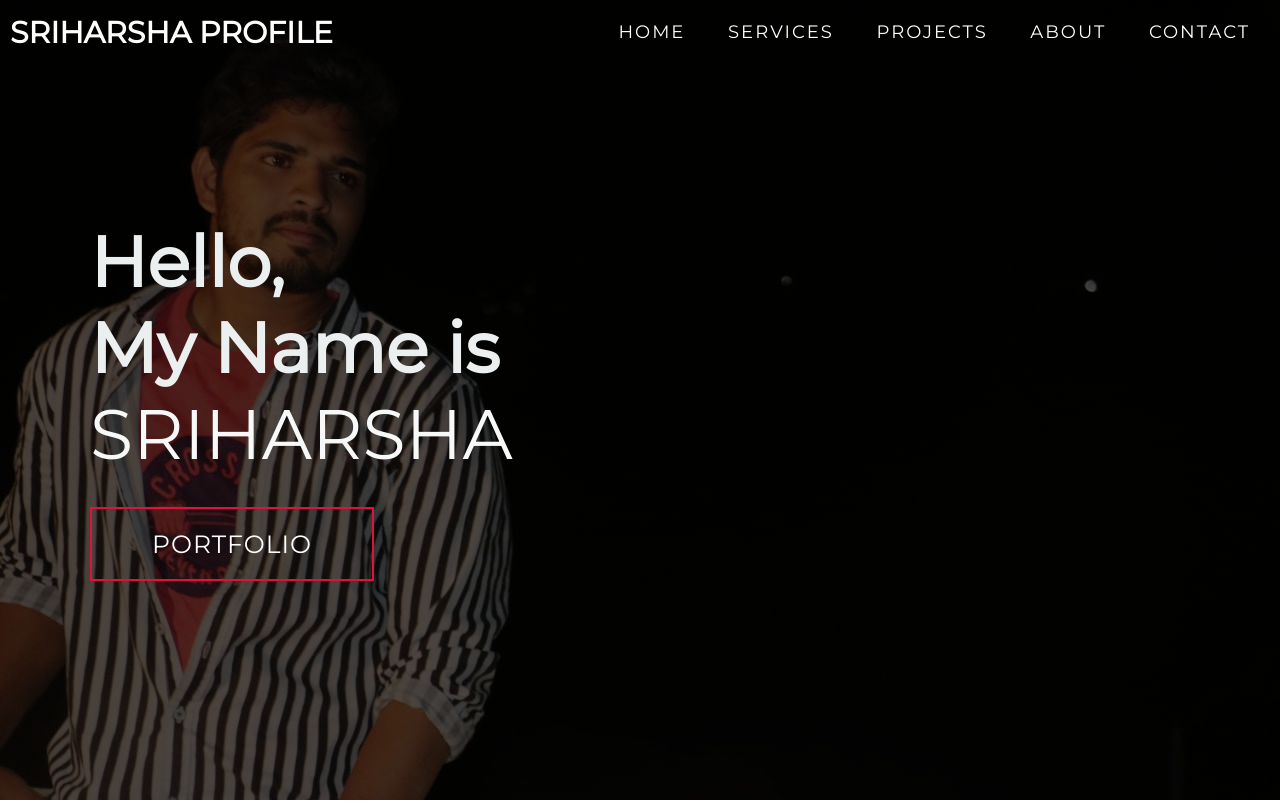
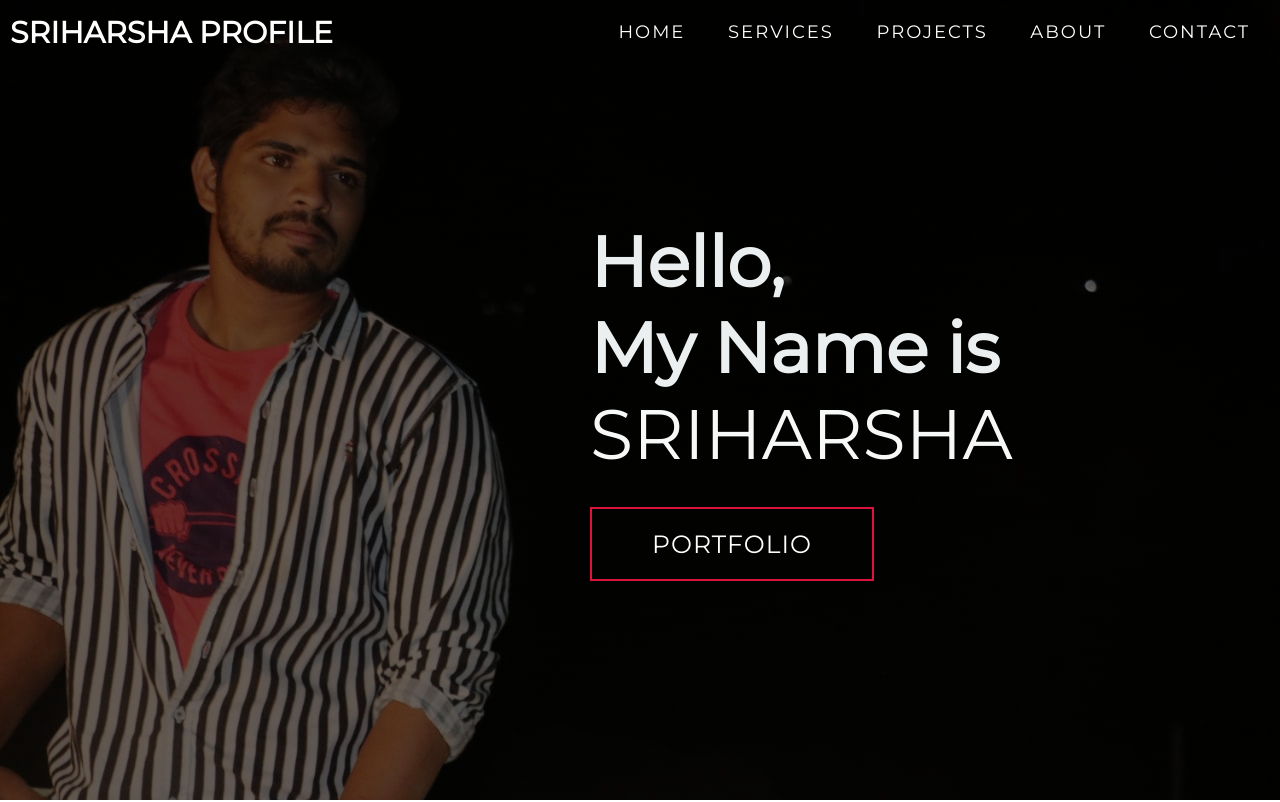
Before and after one commit to Harsha9676/profile, a plain HTML site: page index.html in a window 1280 px wide. Shown: the top 802 px of the page. Drawn offline with Linux system fonts and the light colour scheme.

Commit message:
Update style.css

```diff
--- a/style.css
+++ b/style.css
@@ -214,12 +214,12 @@ p {
 	height: 100%;
 	width: 100%;
 	background-color: black;
-	opacity: 0.7;
+	opacity: 0.6;
 	z-index: -1;
 }
 #me .me {
-	max-width: 1200px;
-	margin: 0 auto;
+	max-width: 200px;
+	margin: 0 auto; /*magin for content adjust for hello*/
 	padding: 0 50px;
 	justify-content: flex-start;
 }
@@ -231,6 +231,7 @@ p {
 	color: transparent;
 	animation: text_reveal 0.5s ease forwards;
 	animation-delay: 1s;
+
 }
 #me h1:nth-child(1) {
 	animation-delay: 1s;
@@ -581,6 +582,7 @@ p {
 	/* me */
 	#me h1 {
 		font-size: 7rem;
+
 	}
 	/* End me */
 
```
